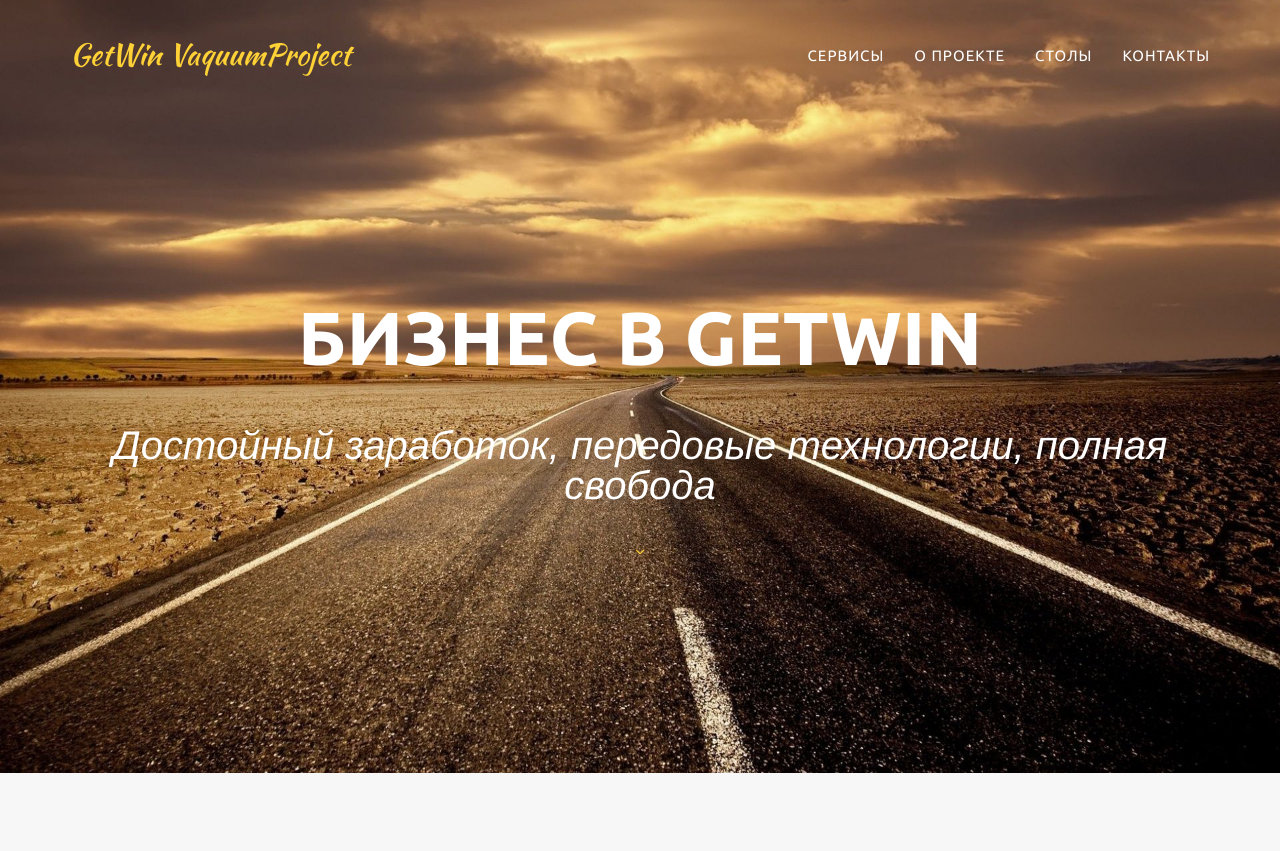
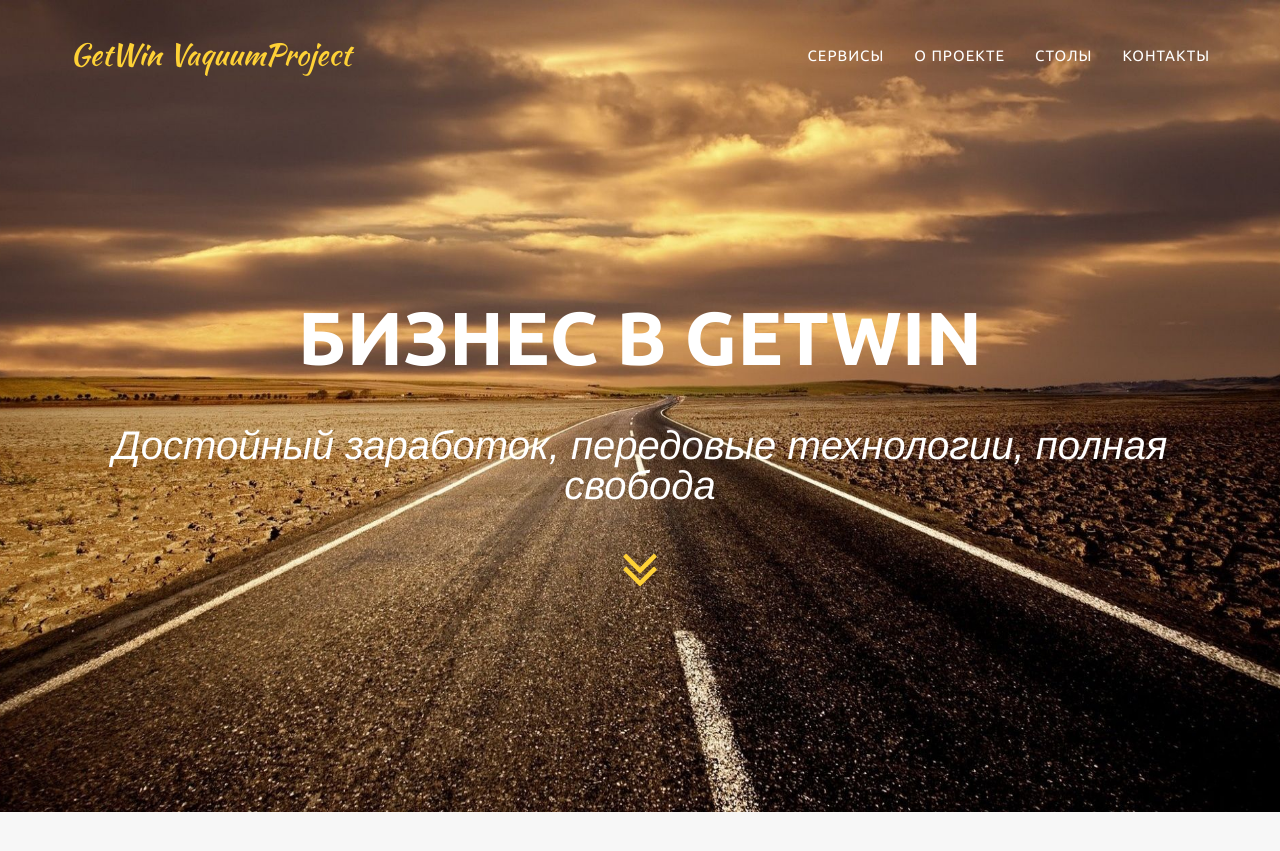
Before and after one commit to IvanovVasiliy/main_site, a Jekyll site: the page built from index.html, in a window 1280 px wide and 900 px high. Shown: the top 851 px of the window. Built offline with Jekyll 4.4.1, drawn with Linux system fonts in a browser that asks for light colours; some web fonts are replaced.

Commit message:
Первый коммит

```diff
--- a/_includes/header.html
+++ b/_includes/header.html
@@ -43,7 +43,7 @@
             <div class="intro-text">
                 <div class="intro-heading">Бизнес в Getwin</div>
                 <div class="intro-lead-in">Достойный заработок, передовые технологии, полная свобода</div>
-                <a href="#services" class="page-scroll btn"><i class="fa fa-angle-down"></i></a>
+                <a href="#services" class="page-scroll btn"><i class="fa fa-angle-double-down fa-4x"></i></a>
             </div>
         </div>
     </header>
```
